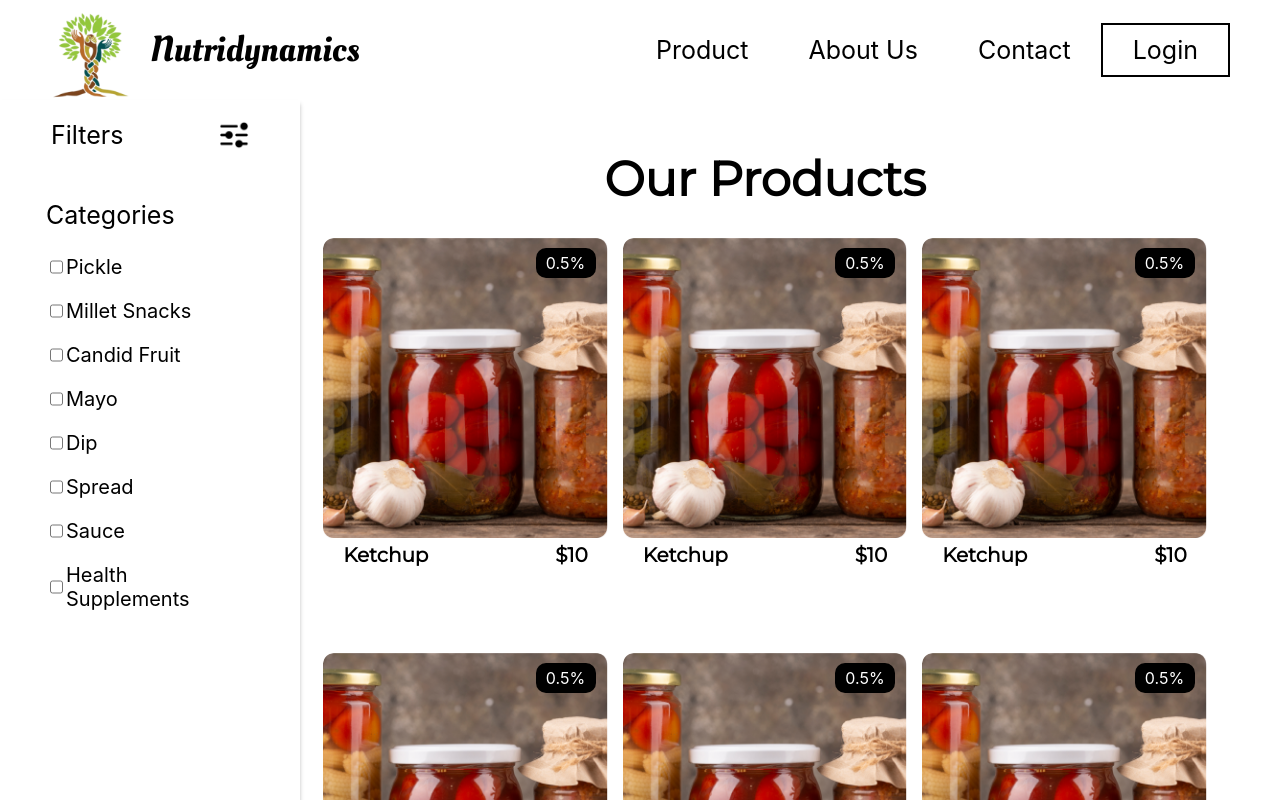
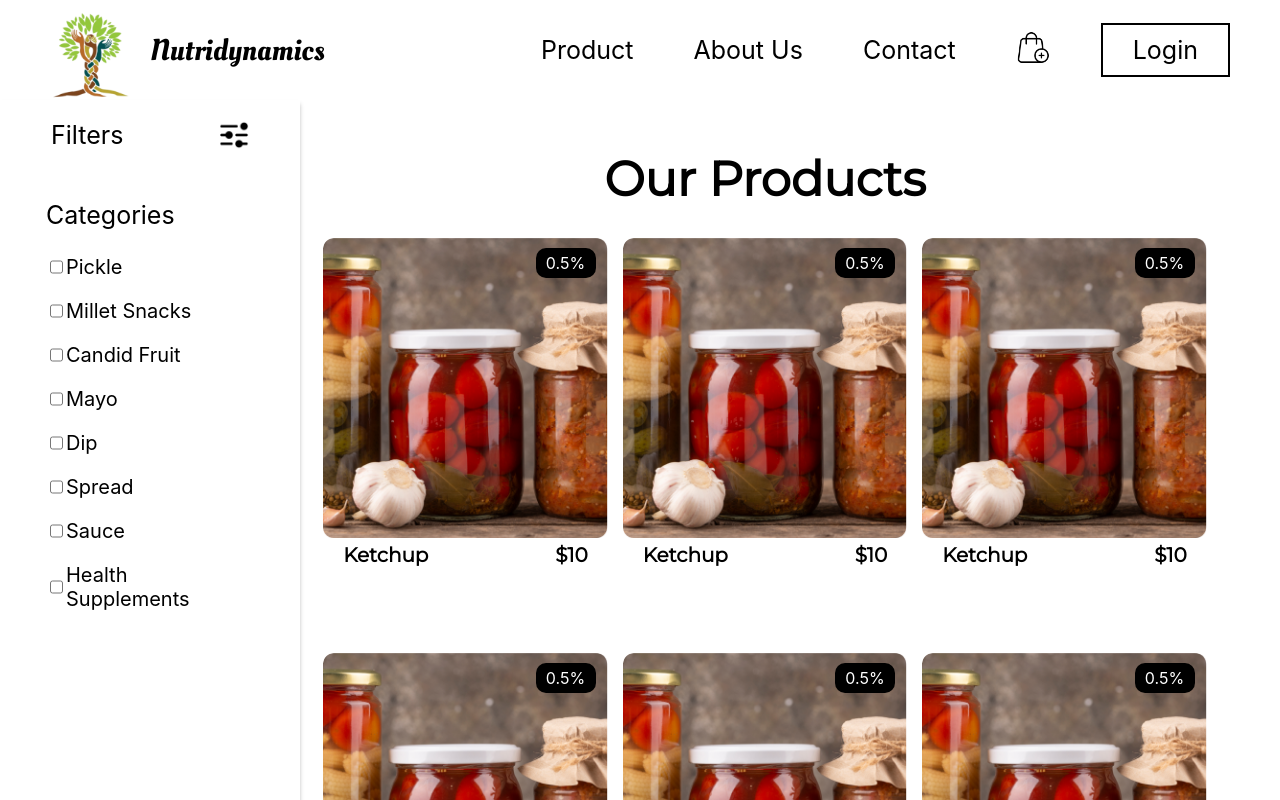
Before and after one commit to saeternus/Nutradynamics, a React (Create React App) app: page /#/Catalog in a window 1280 px wide. Shown: the top 800 px of the page. Built offline with nearby package versions, Linux system fonts and the light colour scheme; a web font is replaced by a local one.

Commit message:
Added cart option in navbar

```diff
--- a/src/Components/Navbar.jsx
+++ b/src/Components/Navbar.jsx
@@ -1,6 +1,7 @@
 import React, { useState } from 'react'
 import './Styles/Navbar.css'
 import { Outlet, Link } from "react-router-dom";
+import cart from '../Assets/add-to-cart.png'
 
 
 function Navbar() {
@@ -26,11 +27,6 @@ function Navbar() {
         </div>
         </Link>
         <div className='list'>
-          <ul className='items'>
-
-
-
-          </ul>
           <ul className='items product'>
             <Link to='#'>Product</Link>
             <div className='productlist'>
@@ -57,6 +53,13 @@ function Navbar() {
           <ul className='items'>
 
             <Link to='/Contact'>Contact</Link>
+
+          </ul>
+          <ul className='items'>
+
+            <Link to='#'>
+              <img src={cart} alt="" />
+            </Link>
 
           </ul>
           <ul className='items login'>
--- a/src/Components/Styles/Navbar.css
+++ b/src/Components/Styles/Navbar.css
@@ -128,7 +128,12 @@ color: #000000;
     font-family: 'Oleo Script';
 font-style: normal;
 font-weight: 400;
-font-size: 36px;
+font-size: 30px;
+}
+.items a img{
+    width: 35px;
+    object-fit: cover;
+    margin-right: 20px;
 }
 
 @media only screen and (max-width: 950px) {
```
Also changed, not shown: src/Assets/add-to-cart.png (added).
